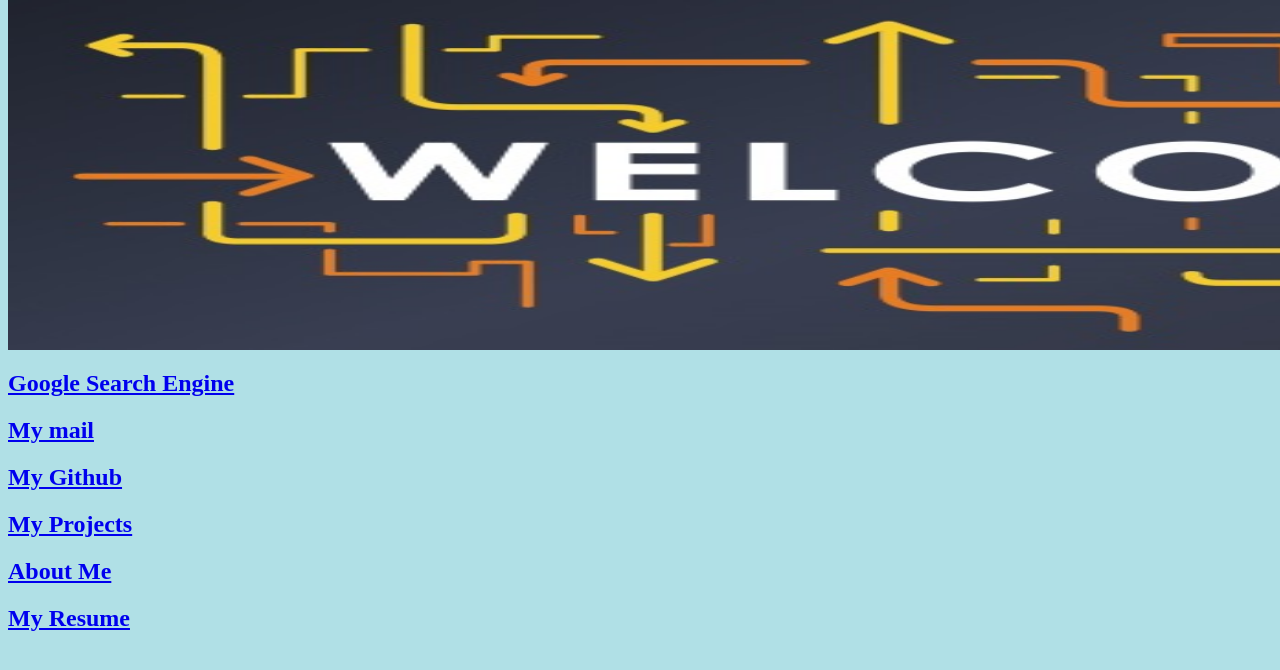
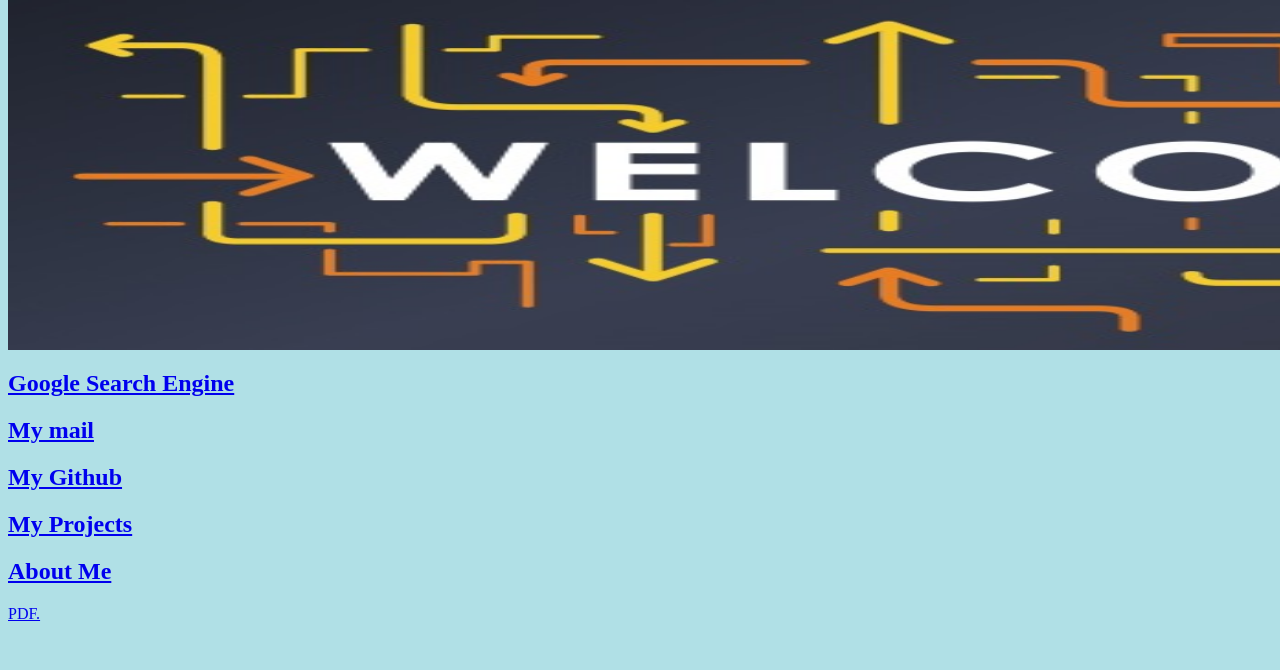
Before and after one commit to ushakiranraj/ex2, a plain HTML site: page index.html in a window 1280 px wide. Shown: the part 66-736 px from the top of the page. Drawn offline with Linux system fonts and the light colour scheme.

Commit message:
Update index.html

```diff
--- a/index.html
+++ b/index.html
@@ -11,7 +11,7 @@
          <h2> <A href="https://github.com/ushakiranraj/">My Github</A></h2> </h2>
          <h2> <A href="proj.html">My Projects</A></h2> </h2> </td>
          <h2> <A href="abtme.html">About Me</A></h2> </h2> </td>
-        <h2> <A href="/Users/_ciro/Desktop//MySITE/pdf/resume.pdf">My Resume</A></h2>
+          <a href="ushakiranraj.github.io/pdf/resume.pdf" target="_blank">PDF.</a>
 
 
 
```
